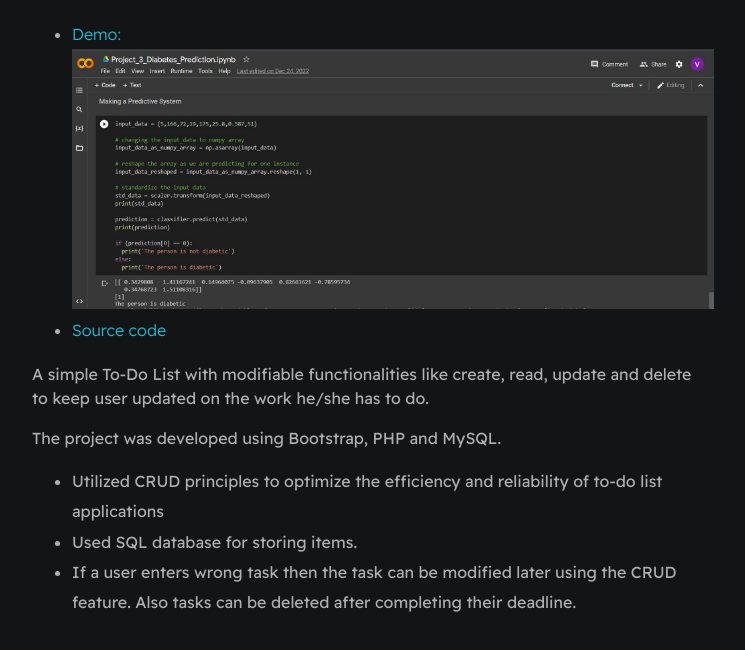
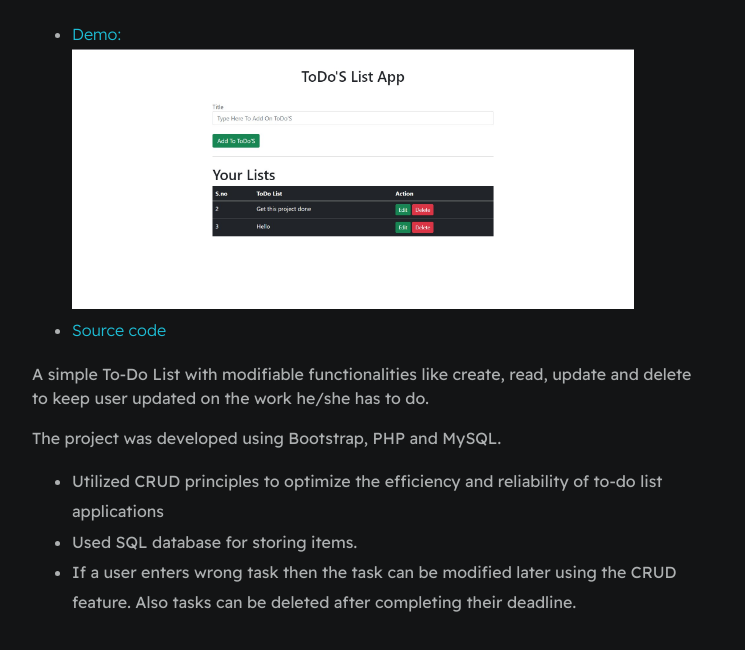
Before and after one commit to vinitxd02/Resume-Web, a plain HTML site: page project2.html in a window 1280 px wide. Shown: the part 120-770 px from the top of the page, without its empty margins (274-1019 px from the left). Drawn offline with Linux system fonts and the light colour scheme.

Commit message:
Update project2.html

```diff
--- a/project2.html
+++ b/project2.html
@@ -15,7 +15,7 @@
 
             <ul>
                 <li><a>Demo: </a></li>
-                <img id="diabetes" src="./assets/images/diabetes.jpg" >
+                <img id="diabetes" src="./assets/images/todos.jpg" >
                 <li><a href="https://github.com/vinitxd02/ToDo-List">Source code</a></li>
             </ul>
             <p>A simple To-Do List with modifiable functionalities like create, read, update and delete to keep user updated on the work he/she has to do.</p>
```
